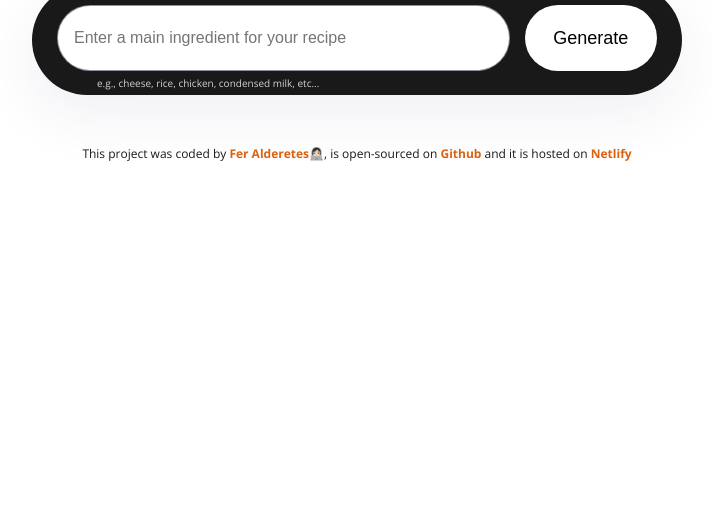
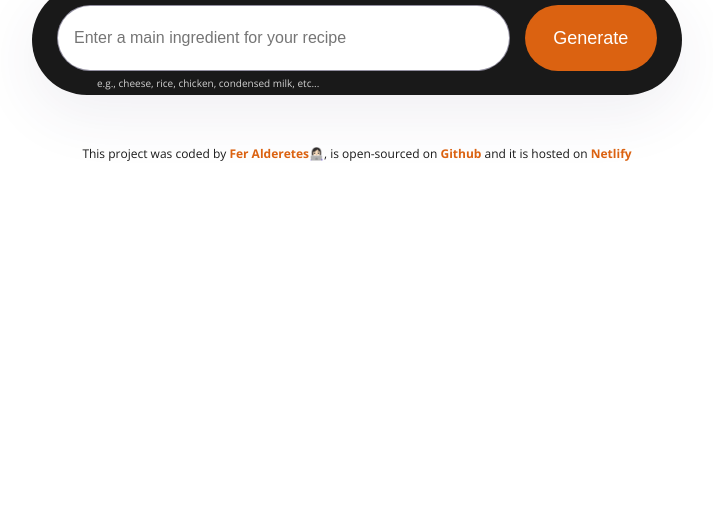
Before and after one commit to feralderetes/ai-recipes-by-fer, a plain HTML site: page index.html in a window 1280 px wide. Shown: the part 284-800 px from the top of the page, without its empty margins (283-996 px from the left). Drawn offline with nearby package versions, Linux system fonts and the light colour scheme; a web font is replaced by a local one.

Commit message:
Changed submit button color

```diff
--- a/src/style.css
+++ b/src/style.css
@@ -63,7 +63,8 @@ form {
 
 .submit-button {
   margin-left: 15px;
-  background-color: white;
+  background-color: rgba(219, 98, 17);
+  color: white;
   border: none;
   width: 150px;
   border-radius: 50px;
```
